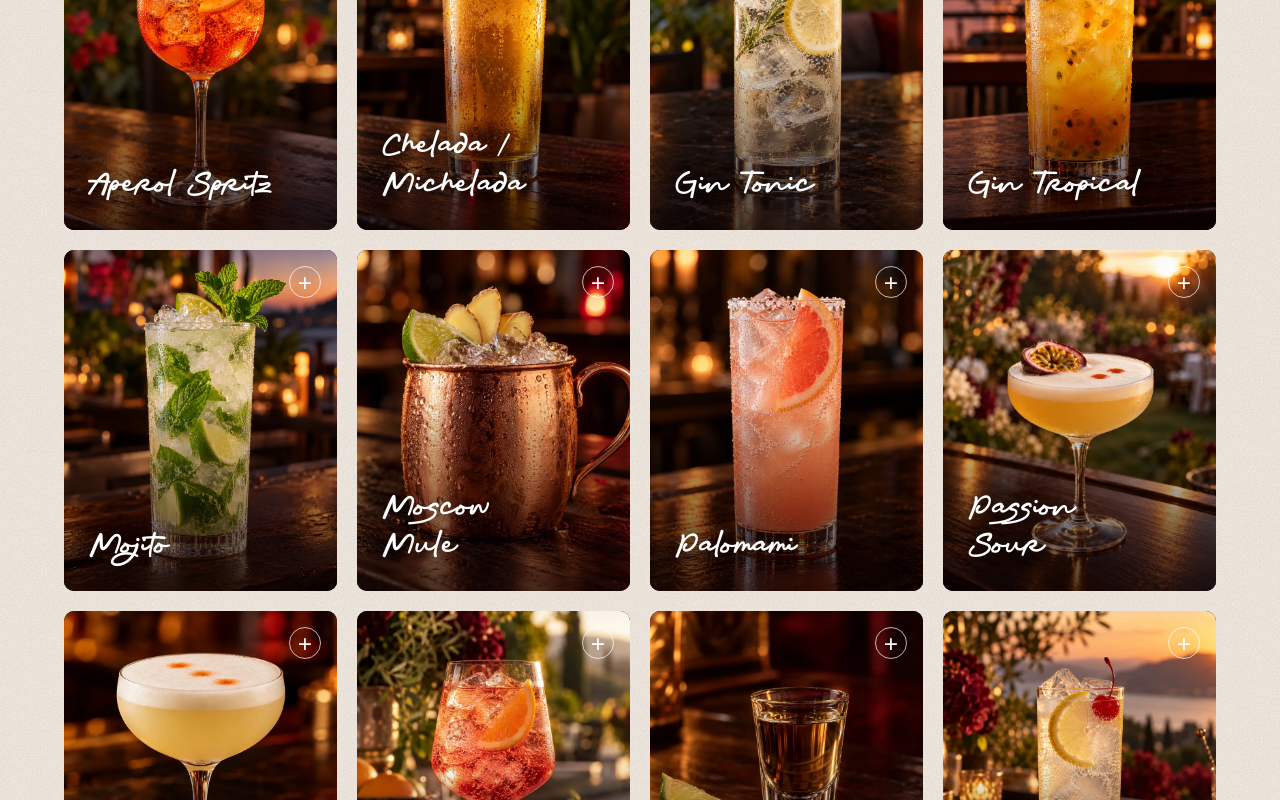
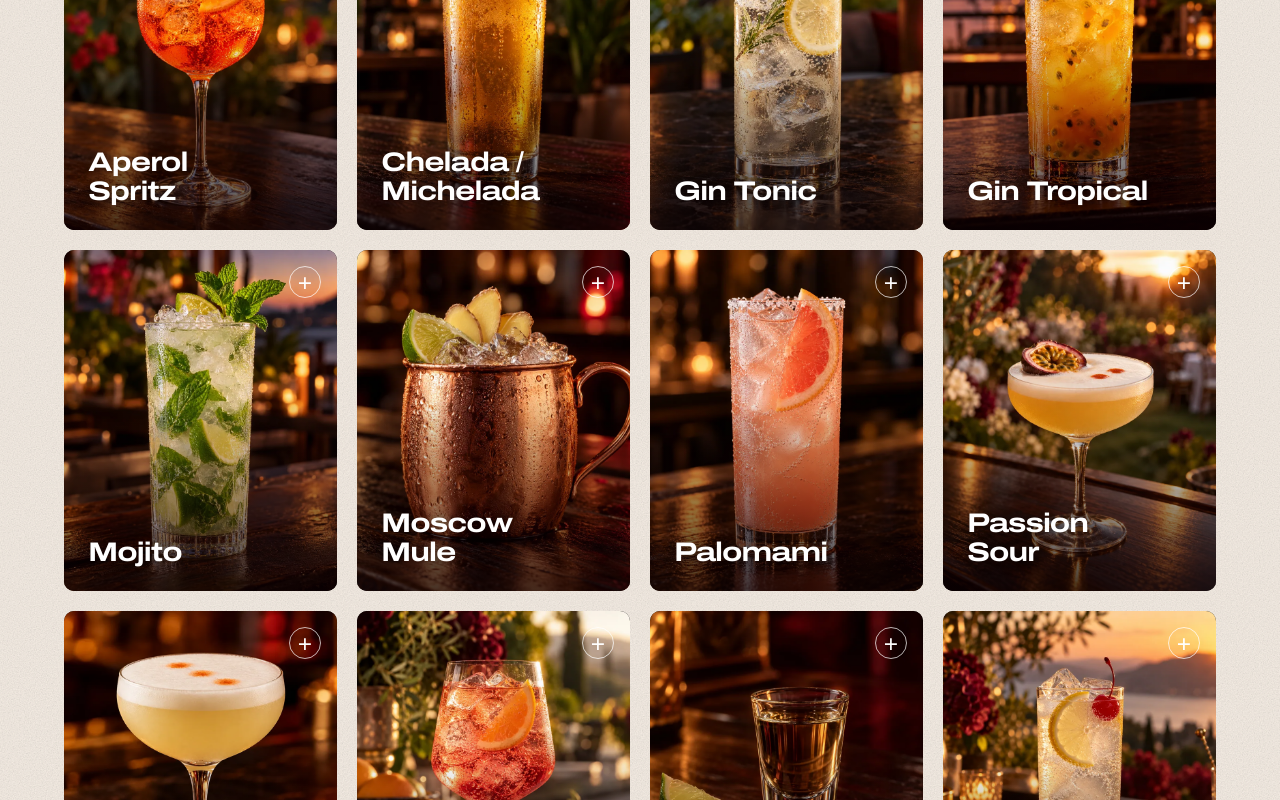
Before and after one commit to MatiNicolasur/RUTABAR, a Next.js app: page /carta in a window 1280 px wide. Shown: the part 1240-2040 px from the top of the page. Built offline with nearby package versions, Linux system fonts and the light colour scheme; no server answers.

Commit message:
Conserva Archivo en los títulos de cócteles

```diff
--- a/src/components/interactivo.css
+++ b/src/components/interactivo.css
@@ -208,12 +208,12 @@
 
 .trago-card__nombre {
   max-inline-size: calc(100% - 2rem);
-  font-family: var(--fuente-mano);
-  font-variation-settings: normal;
-  font-size: clamp(1.75rem, 2.5vw, 2.25rem);
-  font-weight: 400;
-  line-height: 1.2;
-  letter-spacing: 0.01em;
+  font-family: var(--fuente-display);
+  font-variation-settings: 'wdth' 125;
+  font-size: clamp(1.3rem, 2.1vw, 1.75rem);
+  font-weight: 700;
+  line-height: 1.08;
+  letter-spacing: -0.035em;
   text-wrap: balance;
   text-shadow: 0 1px 12px rgb(0 0 0 / 0.5);
 }
@@ -293,7 +293,7 @@
 
   .trago-card__nombre {
     max-inline-size: 100%;
-    font-size: clamp(1.35rem, 5.5vw, 1.65rem);
+    font-size: clamp(0.95rem, 4vw, 1.15rem);
     overflow-wrap: anywhere;
   }
 
```
